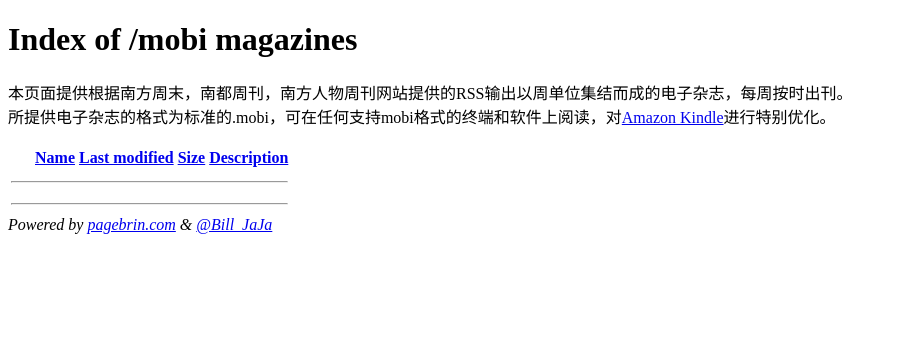
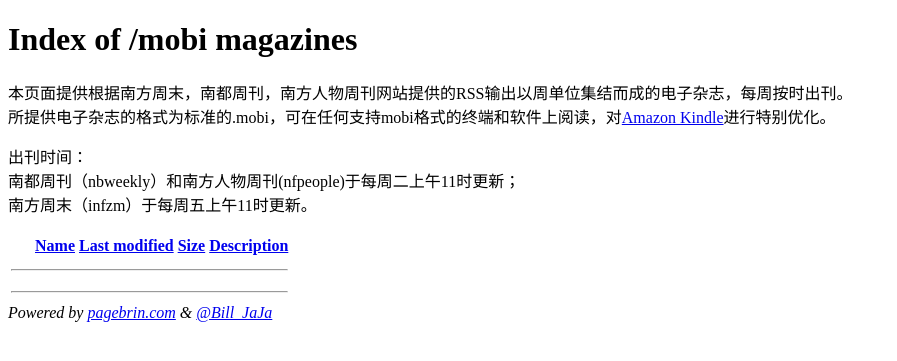
Before and after one commit to bostoneboy/mobi-magazine-gen, a PHP site: page /index.php in a window 1280 px wide. Shown: the top 361 px of the page, without its empty margins (0-897 px from the left). Run offline with PHP 8.4, Linux system fonts and the light colour scheme; lists and menus that the app fills with data are empty.

Commit message:
添加出刊时间说明。

```diff
--- a/php/index.php
+++ b/php/index.php
@@ -31,6 +31,12 @@
 本页面提供根据南方周末，南都周刊，南方人物周刊网站提供的RSS输出以周单位集结而成的电子杂志，每周按时出刊。
 </br>所提供电子杂志的格式为标准的.mobi，可在任何支持mobi格式的终端和软件上阅读，对<a href="http://www.kindle.com" target="_blank">Amazon Kindle</a>进行特别优化。
 </p>
+<p>
+出刊时间：</br>
+南都周刊（nbweekly）和南方人物周刊(nfpeople)于每周二上午11时更新；</br>
+南方周末（infzm）于每周五上午11时更新。
+</p>
+
 <table><tr><th><img src="blank.gif" alt="[ICO]"></th><th><a href="?C=N;O=D">Name</a></th><th><a href="?C=M;O=A">Last modified</a></th><th><a href="?C=S;O=A">Size</a></th><th><a href="?C=D;O=A">Description</a></th></tr><tr><th colspan="5"><hr></th></tr>
 
 <?php
```
